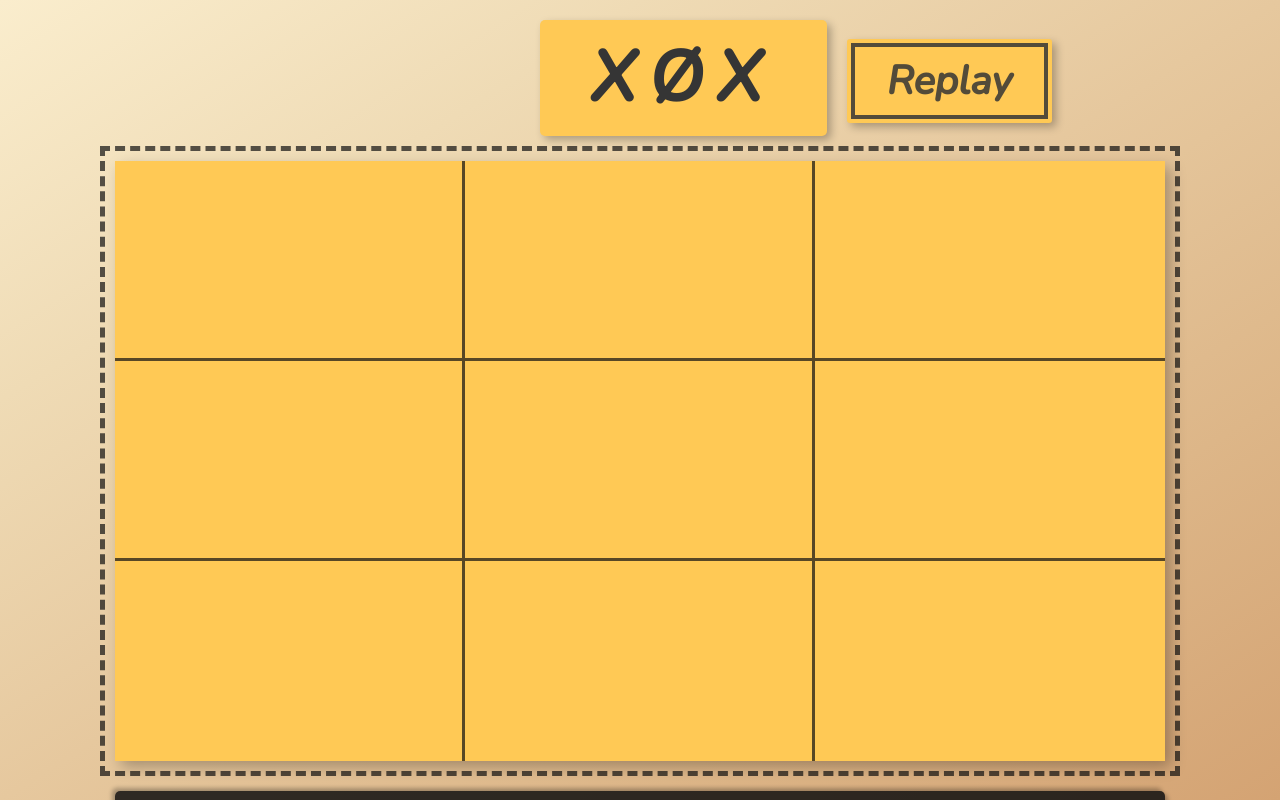
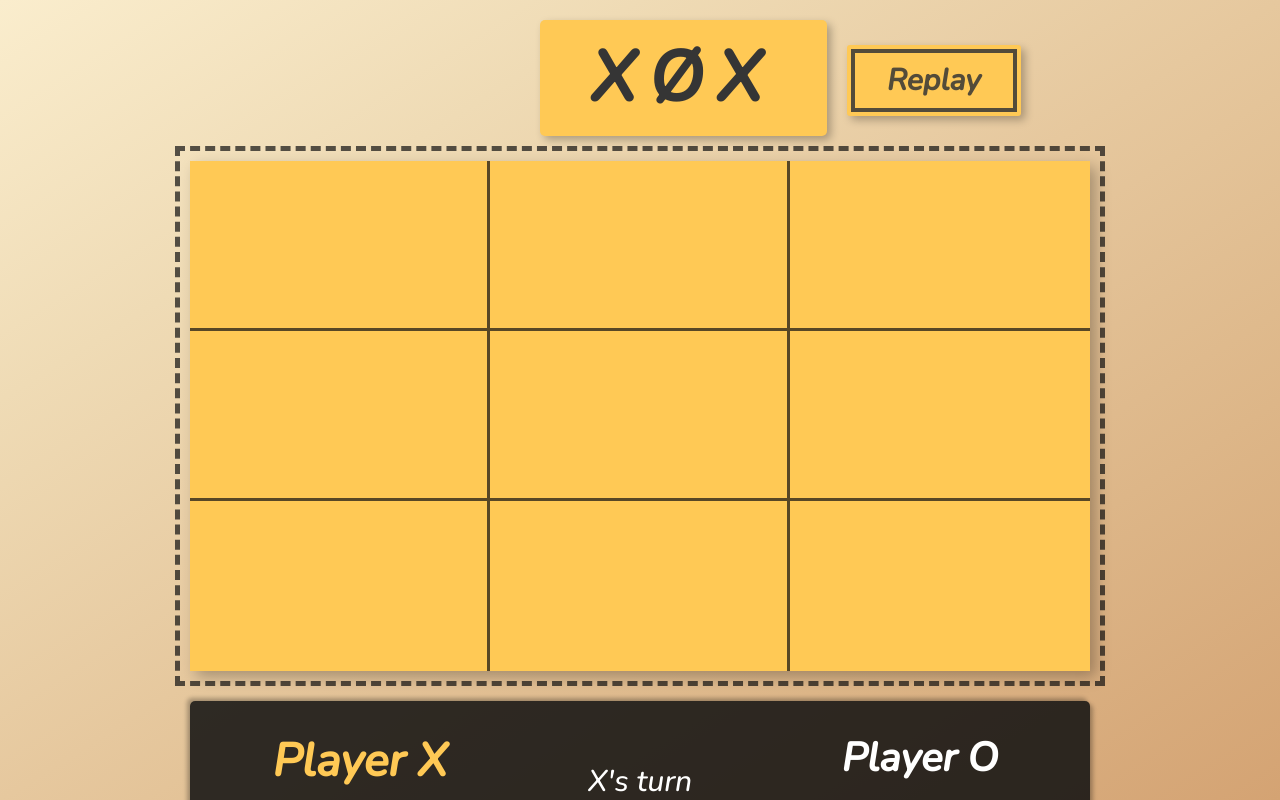
Before and after one commit to KadirKarabacak/xox, a React (Create React App) app: page / in a window 1280 px wide. Shown: the top 800 px of the page. Built offline with nearby package versions, Linux system fonts and the light colour scheme.

Commit message:
Responsive fixes

```diff
--- a/src/index.css
+++ b/src/index.css
@@ -12,6 +12,10 @@
 
 /* 450px */
 /* @media only screen and (max-width: 28.12em) {
+} */
+
+/* 1440px */
+/* @media only screen and (max-width: 90em) {
 } */
 
 * {
@@ -88,7 +92,6 @@ html {
   .app {
     justify-content: flex-start;
     padding-bottom: 0;
-    padding-top: 4rem;
   }
 }
 
@@ -141,6 +144,7 @@ html {
   align-items: center;
   padding: 0 40rem;
 }
+
 @media only screen and (max-width: 53.12em) {
   .header-replay {
     padding: 0;
@@ -156,11 +160,12 @@ html {
     grid-template-columns: 1fr;
   }
 }
+
 @media only screen and (max-width: 28.12em) {
   .game-container {
     width: 100dvw;
     height: 100dvh;
-    padding: 5rem 0 15rem 0;
+    padding: 5rem 0 13rem 0;
   }
 }
 
@@ -178,12 +183,20 @@ html {
 
 @media only screen and (max-width: 100em) {
   .grid-container {
-    grid-template-columns: repeat(3, minmax(20rem, 35rem));
+    grid-template-rows: repeat(3, 17rem);
+    grid-template-columns: repeat(3, minmax(17rem, 30rem));
     margin-left: 0;
     margin-bottom: 3rem;
     margin-right: 0;
   }
 }
+
+/* @media only screen and (max-width: 90em) {
+  .grid-container {
+    grid-template-rows: repeat(3, 17rem);
+    grid-template-columns: repeat(3, minmax(17rem, 30rem));
+  }
+} */
 
 @media only screen and (max-width: 68.75em) {
   .grid-container {
@@ -259,6 +272,8 @@ html {
   animation: winnerAnimation 1.5s infinite;
   backface-visibility: hidden;
   color: white;
+  outline-offset: -2rem;
+  outline: 1rem solid rgba(0, 0, 0, 0.637);
 }
 
 @keyframes winnerAnimation {
@@ -343,6 +358,11 @@ html {
   border-radius: 3px;
   margin-left: 2rem;
 }
+@media only screen and (max-width: 90em) {
+  .replay-button {
+    font-size: 3rem;
+  }
+}
 
 /* 850px */
 @media only screen and (max-width: 53.12em) {
```
